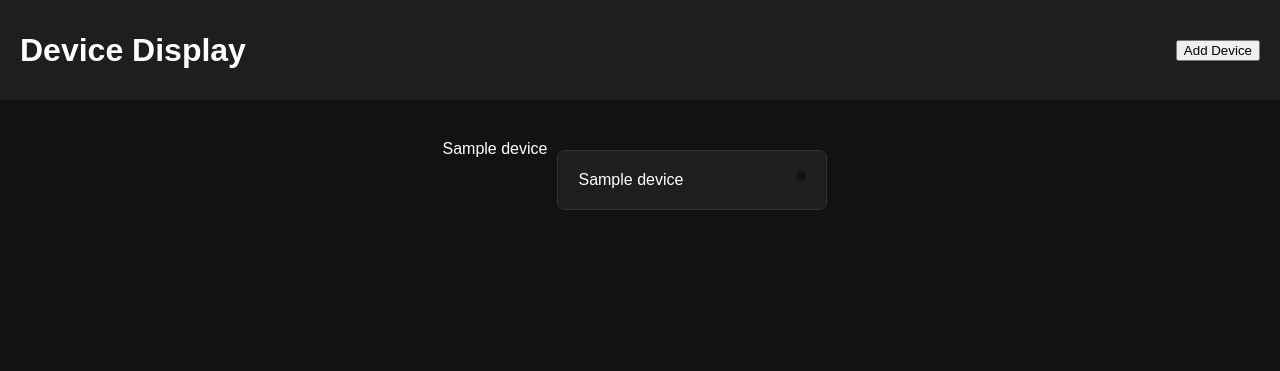
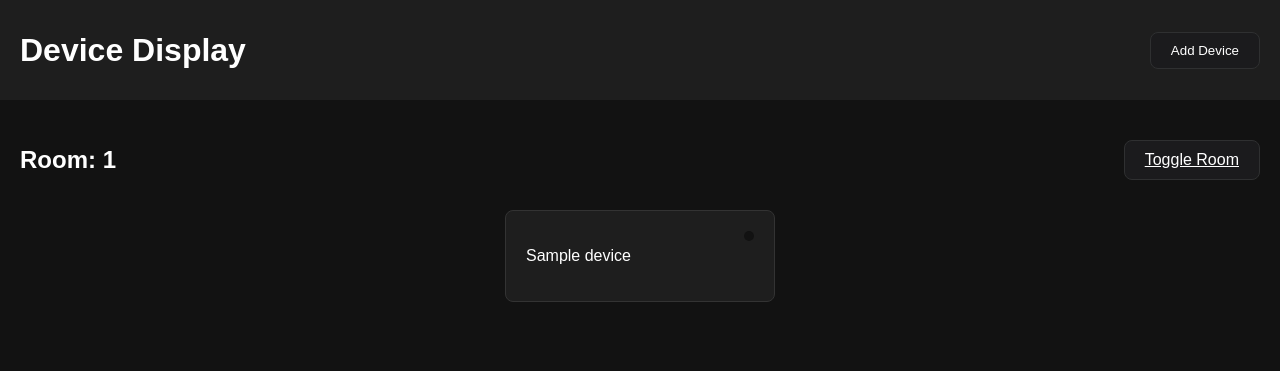
Before and after one commit to Endjunjor/school-l3-smart-home, a Flask app: template templates/index.html in a window 1280 px wide. Shown: the top 371 px of the page. Run offline with Flask 3, Linux system fonts and the light colour scheme; the template is opened without the code that fills it: most values are stand-ins (such as "Sample title", 1, 10 or a date in 2020); parts of the project's set-up code (start-up, migrations or seed data) failed here and were passed over.

Commit message:
added group by room and new template layout

```diff
--- a/templates/index.html
+++ b/templates/index.html
@@ -2,8 +2,7 @@
 <html lang="en">
     <head>
         <meta charset="UTF-8">
-    <meta name="viewport" content="width=device-width, initial-scale=1.0">
-    <title>Device Display</title>
+        <title>Grouped Devices</title>
         <style>
             body {
                 background-color: #121212;
@@ -12,11 +11,44 @@
                 margin: 0;
                 padding: 0;
             }
+            .header {
+                position: relative;
+                background-color: #1e1e1e;
+                padding: 20px;
+                text-align: center;
+                height: 60px;
+                display: flex;
+                align-items: center;
+                justify-content: space-between;
+                z-index: 2;
+            }
+            .header .left {
+                float: left;
+                display: flex;
+                align-items: center;
+            }
+            .header .left h1 {
+                margin: 0;
+            }
+            .header .right {
+                float: right;
+            }
             .container {
+                display: flex;
+                flex-direction: column;
+                padding: 20px;
+            }
+            .room-block {
+                margin-bottom: 40px;
+            }
+            .room-title {
+                text-align: center;
+                margin-bottom: 20px;
+            }
+            .devices-container {
                 display: flex;
                 flex-wrap: wrap;
                 justify-content: center;
-            padding: 20px;
             }
             .device {
                 background-color: #1e1e1e;
@@ -91,78 +166,37 @@
                 padding: 10px 20px;
                 margin: 10px;
             }
-        .header {
-            position: relative;
-            background-color: #1e1e1e;
-            padding: 20px;
-            text-align: center;
-            height: 60px;
+
+
+            .room-heading {
                 display: flex;
                 align-items: center;
                 justify-content: space-between;
-            z-index: 2;
+                margin-bottom: 20px;
             }
-        .header .left {
-            float: left;
-            display: flex;
-            align-items: center;
-        }
-        .header .left h1 {
+
+
+            .room-title {
                 margin: 0;
             }
-        .header .right {
-            float: right;
-        }
-        .message-container {
-            position: relative;
-            text-align: center;
-            margin-top: 20px;
-            justify-content: center;
-            align-items: center;
-            width: 100%;
-            max-height: 100px; /* Set this to the max content height */
-            transition: max-height 0.5s ease;
-            overflow: hidden; /* Ensure content is hidden when height is reduced */
+
+
+            .room-button {
+                background-color: #1b1b1d;
+                border: 1px solid #2f3031;
+                color: #ffffff;
+                border-radius: 8px;
+                padding: 10px 20px;
+                cursor: pointer;
+                transition: opacity 0.3s ease;
             }
 
-        .message-container.height-zero {
-            max-height: 0;
+
+            .room-button:hover {
+                opacity: 0.8;
             }
-        .message-container #message{
-            z-index: 1;
-            position: relative;
-            padding: 10px;
-            margin: 10px;
-            border-radius: 8px;
-            display: inline-block;
-            width: fit-content;
-            transition: transform 0.5s ease, opacity 0.5s ease, margin 0.5s ease, padding 0.5s ease;
-        }
-        .message-container #message.move-up {
-            transform: translate(0%, -200px); /* Move up */
-            opacity: 0;
-        }
-        .message-container .success {
-            background-color: #4CAF5088;
-            border: #2eca33 1px solid;
-        }
-        .message-container .error {
-            background-color: #f4433688;
-            border: #ff2a1b 1px solid;
-        }
-        p{
-            margin: 0;
-        }
-        .mini_led{
-            width: 10px;
-            height: 10px;
-            border-radius: 50%;
-            display: inline-block;
-            background-color: #121212;
-        }
-        .mini_led.on{
-            background-color: #1f67aa;
-            box-shadow: 0px 0px 50px 0px #1f67aaa8;
+            .room-button:active {
+                opacity: 0.6;
             }
         </style>
     </head>
@@ -172,10 +206,11 @@
                 <h1>Device Display</h1>
             </div>
             <div class="right">
-            <button onclick="openOverlay()">Add Device</button>
+                <button class="room-button" onclick="openOverlay()">Add Device</button>
             </div>
         </div>
 
+        <!-- Flash messages -->
         <div class="message-container" id="message-container">
             {% with messages = get_flashed_messages(with_categories=True) %}
                 {% if messages %}
@@ -187,11 +222,19 @@
                 {% endif %}
             {% endwith %}
         </div>
+
         <div class="container">
-        {% for device in devices %}
-            {{device|pprint}}
+            {% for roomID, devices_in_room in devices_by_room.items() %}
+                <div class="room-block">
+                    <div class="room-heading">
+                        <h2 class="room-title">Room: {{ roomID }}</h2>
+                        <a class="room-button" href="/room/{{ roomID }}">Toggle Room</a>
+                    </div>
+                    <div class="devices-container">
+                        {% for device in devices_in_room %}
                             {% if device.device_type_id == 1 %}
-                <div class="device" onclick="window.location.href='{% if device.access_url%}/api{% endif %}/device/{{ device.pin }}{% if device.access_url%}?url={{device.access_url}}{% endif %}'">
+                                <div class="device"
+                                     onclick="window.location.href='{% if device.access_url %}/api{% endif %}/device/{{ device.pin }}{% if device.access_url %}?url={{ device.access_url }}{% endif %}'">
                                     <p>{{ device.devicename }}</p>
                                     <div class="mini_led {% if device.state %}on{% endif %}"></div>
                                 </div>
@@ -202,12 +245,19 @@
                             {% endif %}
                         {% endfor %}
                     </div>
+                </div>
+            {% endfor %}
+
+        </div>
+
+        <!-- Overlay Form -->
         <div class="overlay" id="overlay">
             <div class="overlay-content">
                 <h2>Add Device</h2>
                 <form action="/add-device" method="post" onsubmit="return handleFormSubmit()">
                     <input type="text" name="deviceName" placeholder="Device Name" required>
                     <input type="number" name="pin" placeholder="PIN Number" required>
+                    <input type="number" name="roomID" placeholder="Room ID" required>
                     <select name="deviceType" required>
                         <option value="" disabled selected>Select Device Type</option>
                         <option value="output">Light</option>
--- a/webserver.py
+++ b/webserver.py
@@ -54,6 +54,15 @@ with open('.conf', 'w') as configfile:
     config.write(configfile)
 
 
+def switch(pin):
+    device = db.get_device(pin)
+    if device is None:
+        return redirect(url_for('error'))
+    LEDC.set.switch(pin)
+    state = LEDC.get.led(pin)
+    db.update_device_state_by_pin(pin, state)
+
+
 def call_api_info():
     for api in api_list:
         print()
@@ -76,13 +85,14 @@ db.init_tables()
 @app.route('/')
 def home():
     devices = db.get_all_devices()
-    print(devices);
+    num_rooms = db.get_number_of_rooms()
+    grouped_devices = db.get_all_devices_grouped_by_room()
 
     if config['SYSTEM']['connect2api'].strip('"') == "true":
         for response in call_all_apis("json"):
             devices += response
 
-    return render_template('index.html', devices=devices)
+    return render_template('index.html', devices_by_room=grouped_devices)
 
 @app.route('/device/<pin>/')
 def device(pin):
@@ -99,12 +109,7 @@ def device(pin):
 @app.route('/switch/<pin>/')
 def device_switch(pin):
     pin = int(pin)
-    device = db.get_device(pin)
-    if device is None:
-        return redirect(url_for('error'))
-    LEDC.set.switch(pin)
-    state = LEDC.get.led(pin)
-    db.update_device_state_by_pin(pin, state)
+    switch(pin)
     return redirect(f'/device/{pin}')
 
 @app.route('/unset/<pin>/')
@@ -124,9 +129,9 @@ def add_device():
     device_name = request.form.get('deviceName')
     pin = int(request.form.get('pin'))
     device_type = request.form.get('deviceType')
-    room_id = int(request.form.get('roomID'))
+    roomID = int(request.form.get('roomID'))
     if not db.get_device(pin):
-        db.add_device(device_name, pin, device_type, )
+        db.add_device(device_name, pin, device_type, roomID)
     else:
         flash(f'Error: Pin "{pin}" is already in use.', 'error')
         return redirect(url_for('home'))
@@ -146,6 +151,16 @@ def add_device():
         flash(f'Error "{device_name}" are not created.', 'error')
 
     return redirect("/")
+
+@app.route("/room/<roomID>")
+def room_toggle(roomID):
+    roomID = int(roomID)
+    devices_in_room = db.get_all_devices_for_room(roomID)
+    for device in devices_in_room:
+        switch(int(device['pin']))
+
+    return redirect("/")
+
 
 @app.route('/<all>')
 def catch(all = None):
```
Also changed, not shown: other parts of templates/index.html (+48 -8 lines), db.py (+21 -0 lines), c2c1.db, test.db (deleted). Lines whose indentation alone changed are shown as unchanged.
